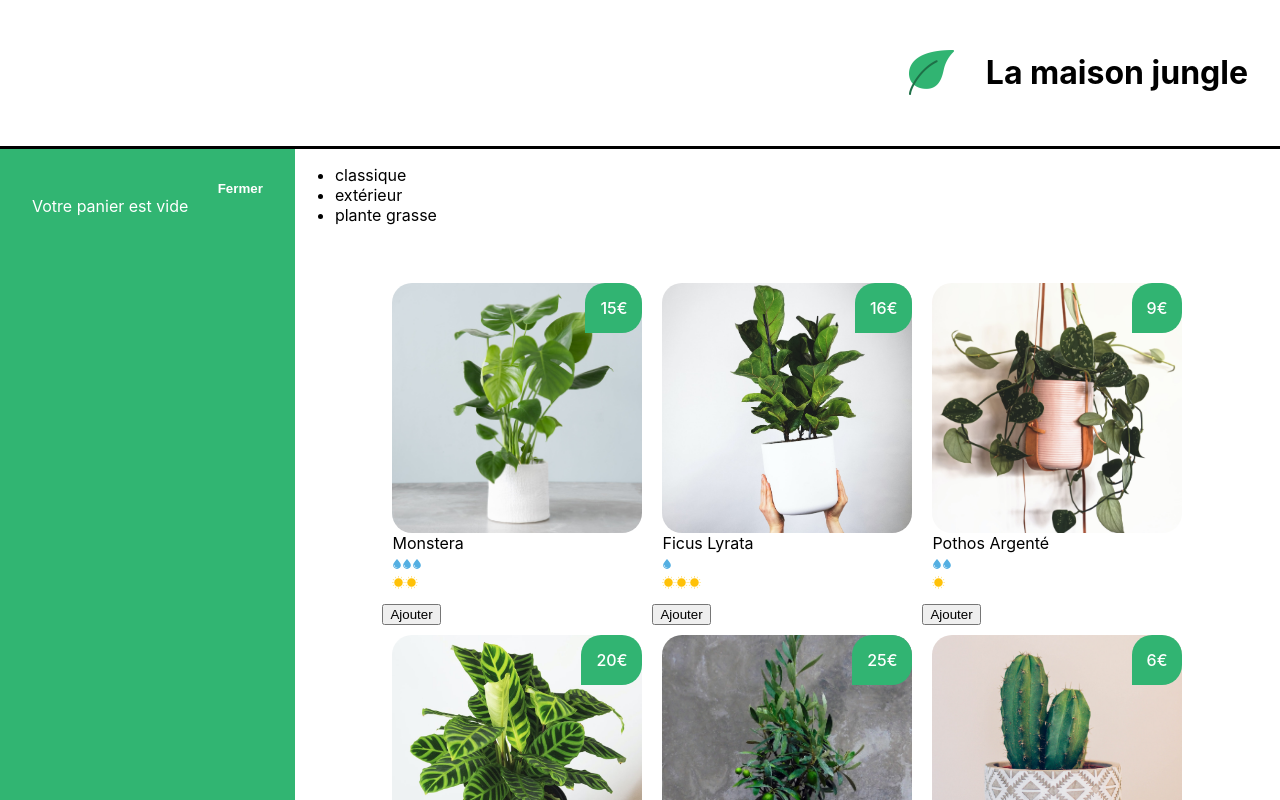
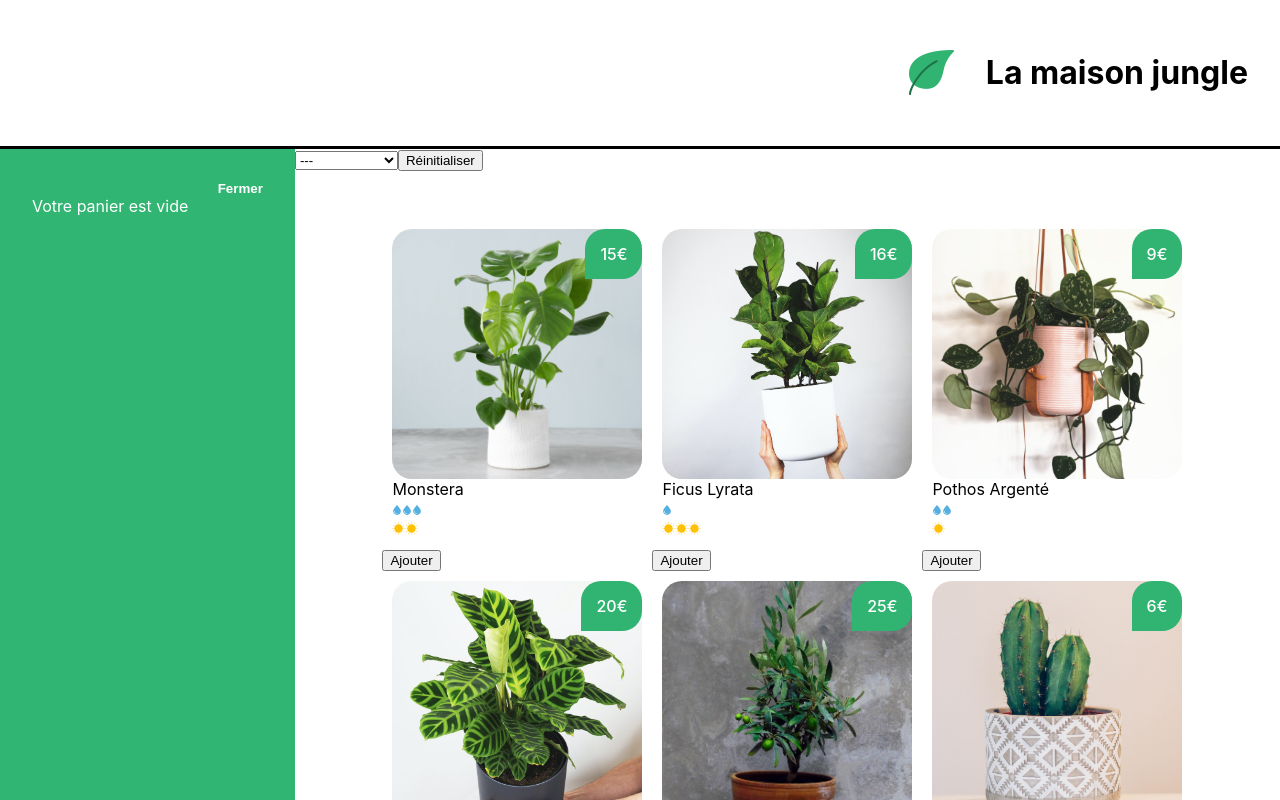
Before and after one commit to Eh-Dev-sly/la_maison_jungle, a React (Create React App) app in the folder la-maison-jungle/: page / in a window 1280 px wide. Shown: the top 800 px of the page. Built offline with nearby package versions, Linux system fonts and the light colour scheme.

Commit message:
p3c2 - Create select option

```diff
--- a/la-maison-jungle/src/components/Categories.js
+++ b/la-maison-jungle/src/components/Categories.js
@@ -0,0 +1,23 @@
+// import '../styles/Categories.css'
+
+function Categories({ setActiveCategory, categories, activeCategory }) {
+	return (
+		<div className='lmj-categories'>
+			<select
+				value={activeCategory}
+				onChange={(e) => setActiveCategory(e.target.value)}
+				className='lmj-categories-select'
+			>
+				<option value=''>---</option>
+				{categories.map((cat) => (
+					<option key={cat} value={cat}>
+						{cat}
+					</option>
+				))}
+			</select>
+            <button onClick={() => setActiveCategory('')}>Réinitialiser</button>
+		</div>
+	)
+}
+
+export default Categories
--- a/la-maison-jungle/src/components/ShoppingList.js
+++ b/la-maison-jungle/src/components/ShoppingList.js
@@ -1,8 +1,11 @@
+import { useState } from 'react'
 import { plantList } from '../datas/plantList'
 import PlantItem from './PlantItem'
+import Categories from './Categories'
 import '../styles/ShoppingList.css'
 
 function ShoppingList({ cart, updateCart }) {
+	const [activeCategory, setActiveCategory] = useState('')
 	const categories = plantList.reduce(
 		(acc, plant) =>
 			acc.includes(plant.category) ? acc : acc.concat(plant.category),
@@ -26,13 +29,15 @@ function ShoppingList({ cart, updateCart }) {
 
 	return (
 		<div className='lmj-shopping-list'>
-			<ul>
-				{categories.map((cat) => (
-					<li key={cat}>{cat}</li>
-				))}
-			</ul>
+			<Categories
+				categories={categories}
+				setActiveCategory={setActiveCategory}
+				activeCategory={activeCategory}
+			/>
+
 			<ul className='lmj-plant-list'>
-				{plantList.map(({ id, cover, name, water, light, price }) => (
+				{plantList.map(({ id, cover, name, water, light, price, category }) =>
+					!activeCategory || activeCategory === category ? (
 						<div key={id}>
 							<PlantItem
 								cover={cover}
@@ -43,7 +48,8 @@ function ShoppingList({ cart, updateCart }) {
 							/>
 							<button onClick={() => addToCart(name, price)}>Ajouter</button>
 						</div>
-				))}
+					) : null
+				)}
 			</ul>
 		</div>
 	)
```
Lines whose indentation alone changed are shown as unchanged.
